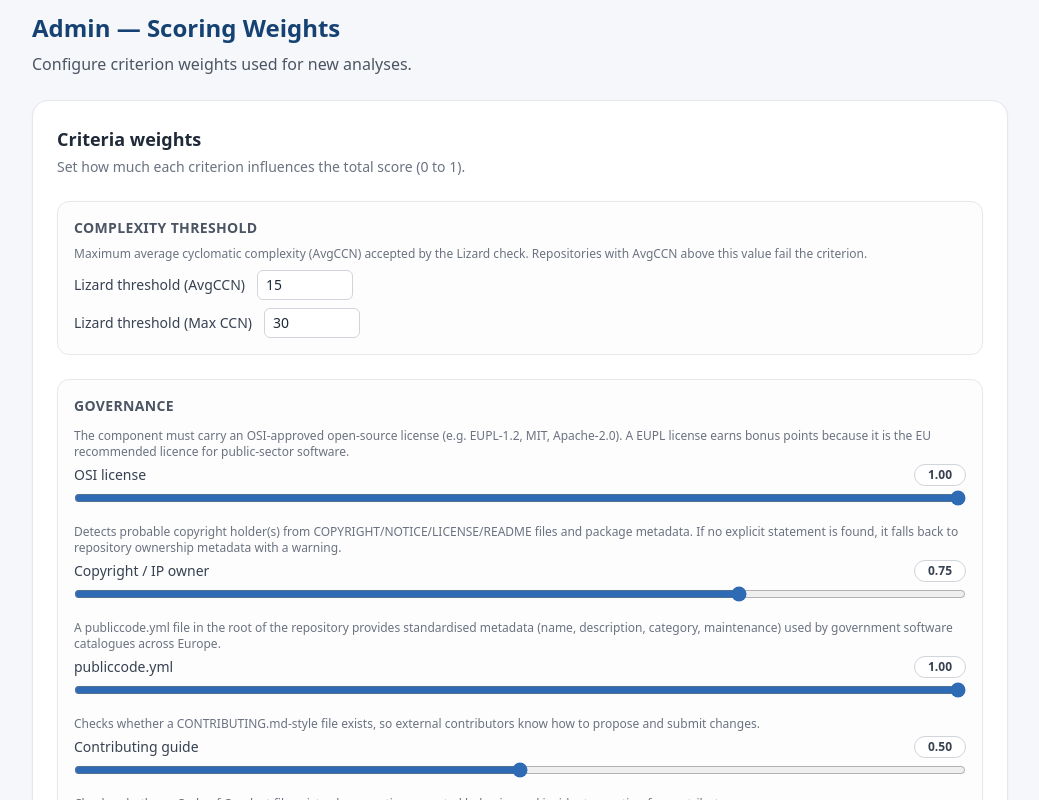
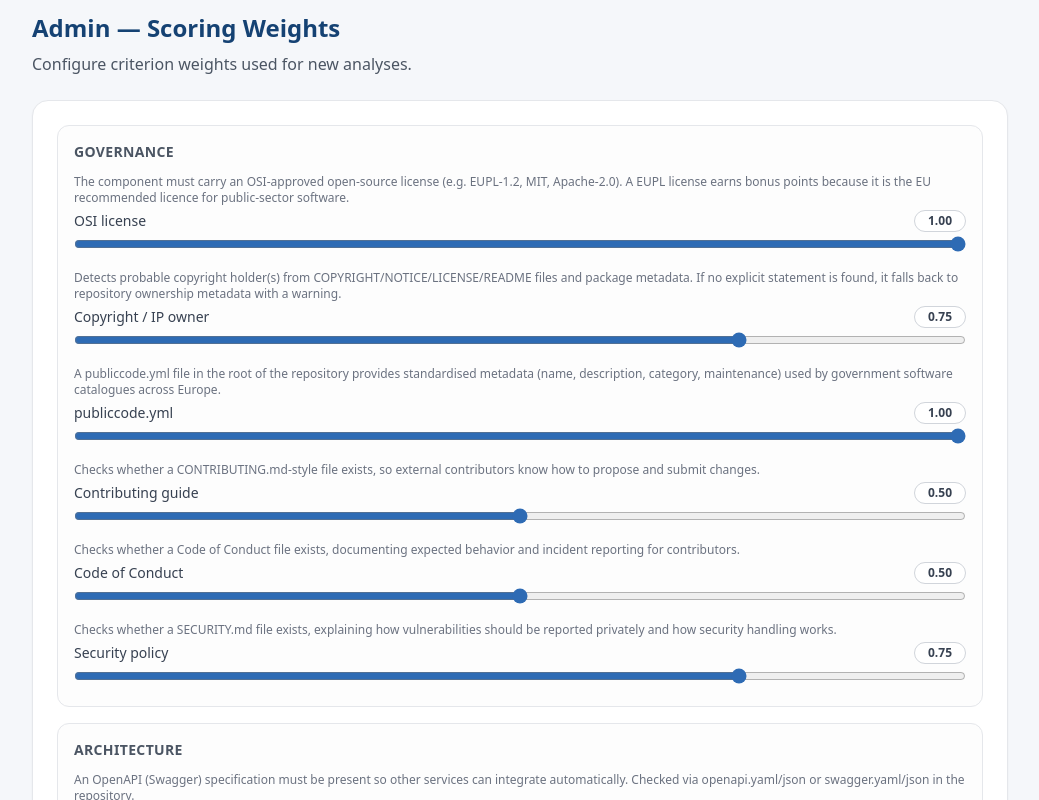
Before and after one commit to Hugo-ter-Doest/CommonGroundChecker, a Next.js app: page /admin in a window 1280 px wide. Shown: the part 160-960 px from the top of the page, without its empty margins (120-1159 px from the left). Built offline with nearby package versions, Linux system fonts and the light colour scheme; no server answers; the database is empty.

Commit message:
Added references and sources

```diff
--- a/src/components/AdminWeightsForm.tsx
+++ b/src/components/AdminWeightsForm.tsx
@@ -236,20 +236,52 @@ export default function AdminWeightsForm({
 
   return (
     <section className="bg-white rounded-2xl border border-gray-200 shadow-sm p-6 space-y-6">
-      <div>
-        <h3 className="text-lg font-semibold text-gray-800">Criteria weights</h3>
-        <p className="text-sm text-gray-500 mt-1">
-          Set how much each criterion influences the total score (0 to 1).
-        </p>
+      <div className="space-y-4">
+        {CRITERION_CATEGORIES.map((group) => (
+          <div
+            key={group.category}
+            className="space-y-3 border border-gray-200 rounded-xl p-4 bg-gray-50/40"
+          >
+            <h4 className="text-sm font-semibold text-gray-600 uppercase tracking-wide">
+              {group.category}
+            </h4>
+            {group.criteria.map(({ id, label, explanation }) => {
+              const value = Number(weights[id] ?? 0);
+              return (
+                <div key={id} className="space-y-1">
+                  <p className="text-xs text-gray-500">{explanation}</p>
+                  <div className="flex items-center justify-between gap-3">
+                    <label
+                      htmlFor={`weight-${id}`}
+                      className="text-sm font-medium text-gray-700"
+                    >
+                      {label}
+                    </label>
+                    <span className="text-xs font-semibold px-2 py-0.5 rounded-full border border-gray-300 text-gray-700 bg-white min-w-[52px] text-center">
+                      {value.toFixed(2)}
+                    </span>
                   </div>
+                  <input
+                    id={`weight-${id}`}
+                    type="range"
+                    min={0}
+                    max={1}
+                    step={0.05}
+                    value={value}
+                    onChange={(event) => {
+                      const next = Number(event.target.value);
+                      setWeights((prev) => ({ ...prev, [id]: next }));
+                    }}
+                    className="w-full accent-cg-lightblue"
+                  />
 
-      <div className="space-y-2 border border-gray-200 rounded-xl p-4 bg-gray-50/40">
-        <h4 className="text-sm font-semibold text-gray-600 uppercase tracking-wide">
-          Complexity threshold
-        </h4>
+                  {id === "complexity" && (
+                    <div className="mt-3 space-y-2 border border-gray-200 rounded-xl p-4 bg-white/70">
+                      <h5 className="text-sm font-semibold text-gray-600 uppercase tracking-wide">
+                        Complexity thresholds
+                      </h5>
                       <p className="text-xs text-gray-500">
-          Maximum average cyclomatic complexity (AvgCCN) accepted by the Lizard
-          check. Repositories with AvgCCN above this value fail the criterion.
+                        Configure Lizard thresholds for the cyclomatic complexity criterion.
                       </p>
                       <div className="flex items-center gap-3">
                         <label htmlFor="complexity-threshold" className="text-sm font-medium text-gray-700">
@@ -292,45 +324,7 @@ export default function AdminWeightsForm({
                         />
                       </div>
                     </div>
-
-      <div className="space-y-4">
-        {CRITERION_CATEGORIES.map((group) => (
-          <div
-            key={group.category}
-            className="space-y-3 border border-gray-200 rounded-xl p-4 bg-gray-50/40"
-          >
-            <h4 className="text-sm font-semibold text-gray-600 uppercase tracking-wide">
-              {group.category}
-            </h4>
-            {group.criteria.map(({ id, label, explanation }) => {
-              const value = Number(weights[id] ?? 0);
-              return (
-                <div key={id} className="space-y-1">
-                  <p className="text-xs text-gray-500">{explanation}</p>
-                  <div className="flex items-center justify-between gap-3">
-                    <label
-                      htmlFor={`weight-${id}`}
-                      className="text-sm font-medium text-gray-700"
-                    >
-                      {label}
-                    </label>
-                    <span className="text-xs font-semibold px-2 py-0.5 rounded-full border border-gray-300 text-gray-700 bg-white min-w-[52px] text-center">
-                      {value.toFixed(2)}
-                    </span>
-                  </div>
-                  <input
-                    id={`weight-${id}`}
-                    type="range"
-                    min={0}
-                    max={1}
-                    step={0.05}
-                    value={value}
-                    onChange={(event) => {
-                      const next = Number(event.target.value);
-                      setWeights((prev) => ({ ...prev, [id]: next }));
-                    }}
-                    className="w-full accent-cg-lightblue"
-                  />
+                  )}
                 </div>
               );
             })}
```
Also changed, not shown: doc/WHITEPAPER.md (+43 -12 lines), 1 other file (tests, documents, lock files or other folders). Lines whose indentation alone changed are shown as unchanged.
